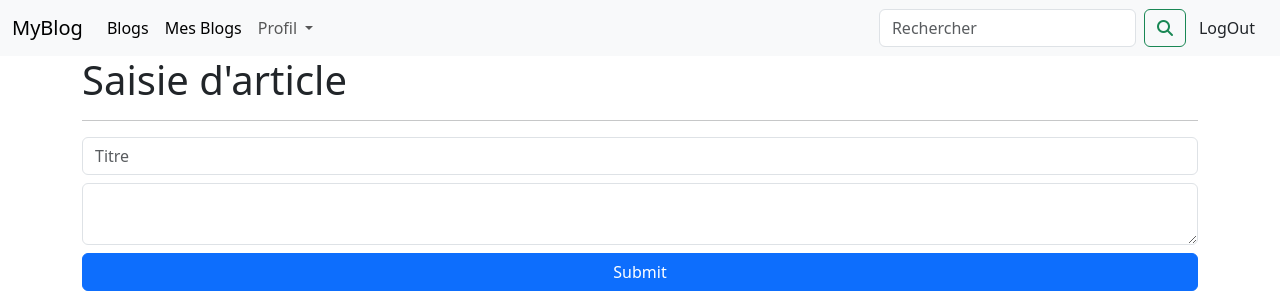
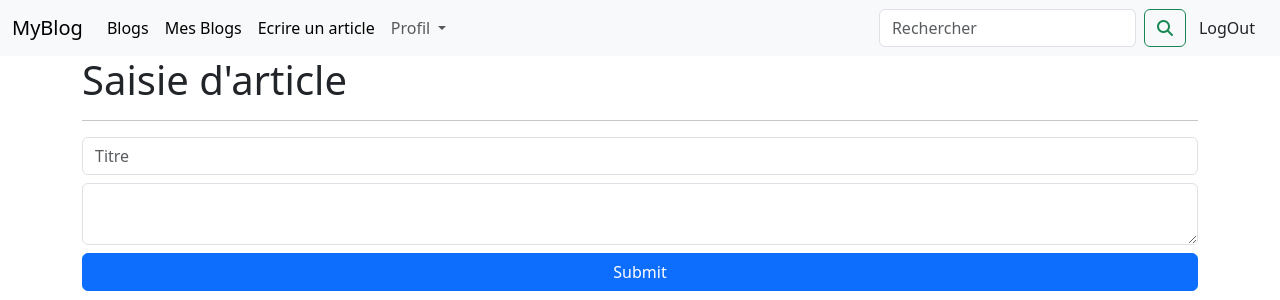
Before and after one commit to MouadAgn/BLOG-IPSSI, a PHP site: page /blog.php in a window 1280 px wide. Shown: the top 300 px of the page. Run offline with PHP 8.4, Linux system fonts and the light colour scheme; some libraries are stand-ins or nearby versions.

Commit message:
Ajout des liens à la navbar

```diff
--- a/includes/navbar.php
+++ b/includes/navbar.php
@@ -7,10 +7,13 @@
         <div class="collapse navbar-collapse" id="navbarScroll">
             <ul class="navbar-nav me-auto my-2 my-lg-0 navbar-nav-scroll" style="--bs-scroll-height: 100px;">
                 <li class="nav-item">
-                    <a class="nav-link active" aria-current="page" href="#">Blogs</a>
+                    <a class="nav-link active" aria-current="page" href="liste_blog.php">Blogs</a>
                 </li>
                 <li>
-                    <a class="nav-link active" aria-current="page" href="#">Mes Blogs</a>
+                    <a class="nav-link active" aria-current="page" href="myArticles.php">Mes Blogs</a>
+                </li>
+                <li>
+                    <a class="nav-link active" aria-current="page" href="blog.php">Ecrire un article</a>
                 </li>
                 <li class="nav-item dropdown">
                     <a class="nav-link dropdown-toggle" href="#" role="button" data-bs-toggle="dropdown" aria-expanded="false">
```
Lines whose indentation alone changed are shown as unchanged.
